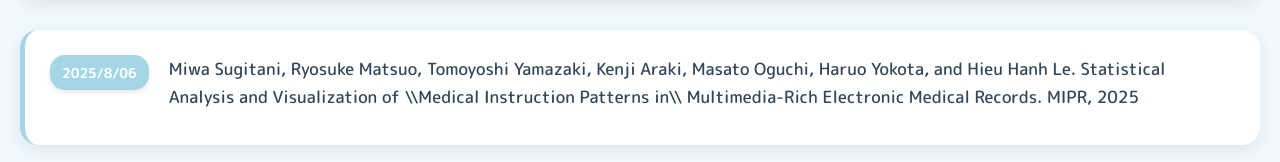
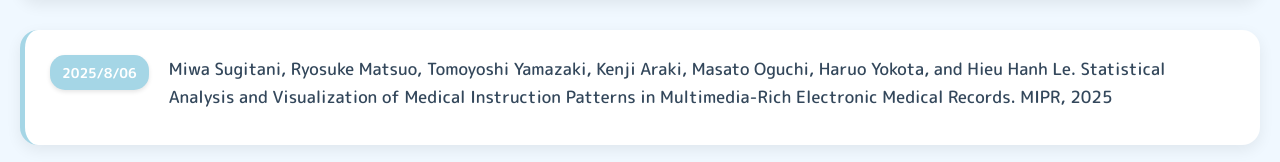
Before and after one commit to ochaMiwaSugitani/ochaMiwaSugitani.github.io, a website built with Vite: page index.html in a window 1280 px wide. Shown: the part 1998-2160 px from the top of the page. Built offline with nearby package versions, Linux system fonts and the light colour scheme.

Commit message:
fix:論文名

```diff
--- a/index.html
+++ b/index.html
@@ -126,7 +126,7 @@
             <div class="info">
               <div class="date_and_title">
                 <p><time datetime="2025-08-06">2025/8/06</time></p>
-                <p>Miwa Sugitani, Ryosuke Matsuo, Tomoyoshi Yamazaki, Kenji Araki, Masato Oguchi, Haruo Yokota, and Hieu Hanh Le. Statistical Analysis and Visualization of \\Medical Instruction Patterns in\\ Multimedia-Rich Electronic Medical Records. MIPR, 2025
+                <p>Miwa Sugitani, Ryosuke Matsuo, Tomoyoshi Yamazaki, Kenji Araki, Masato Oguchi, Haruo Yokota, and Hieu Hanh Le. Statistical Analysis and Visualization of Medical Instruction Patterns in Multimedia-Rich Electronic Medical Records. MIPR, 2025
                 <!-- <br><a href="https://pub-files.atlas.jp/fs/public/deim2025/ver_19/abstract/ja/6K-02.pdf">paper</a></p> -->
               </div>
             </div>
```
